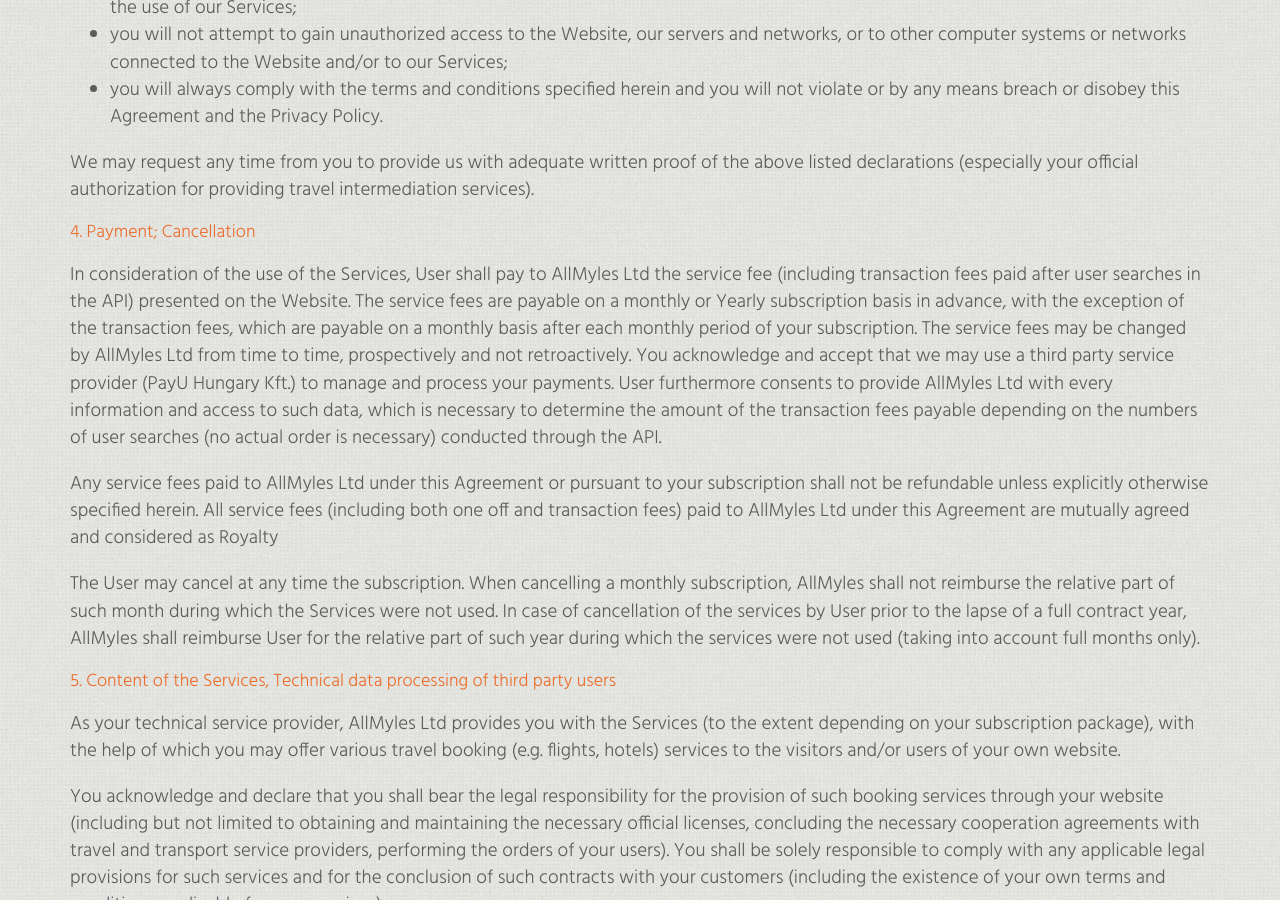
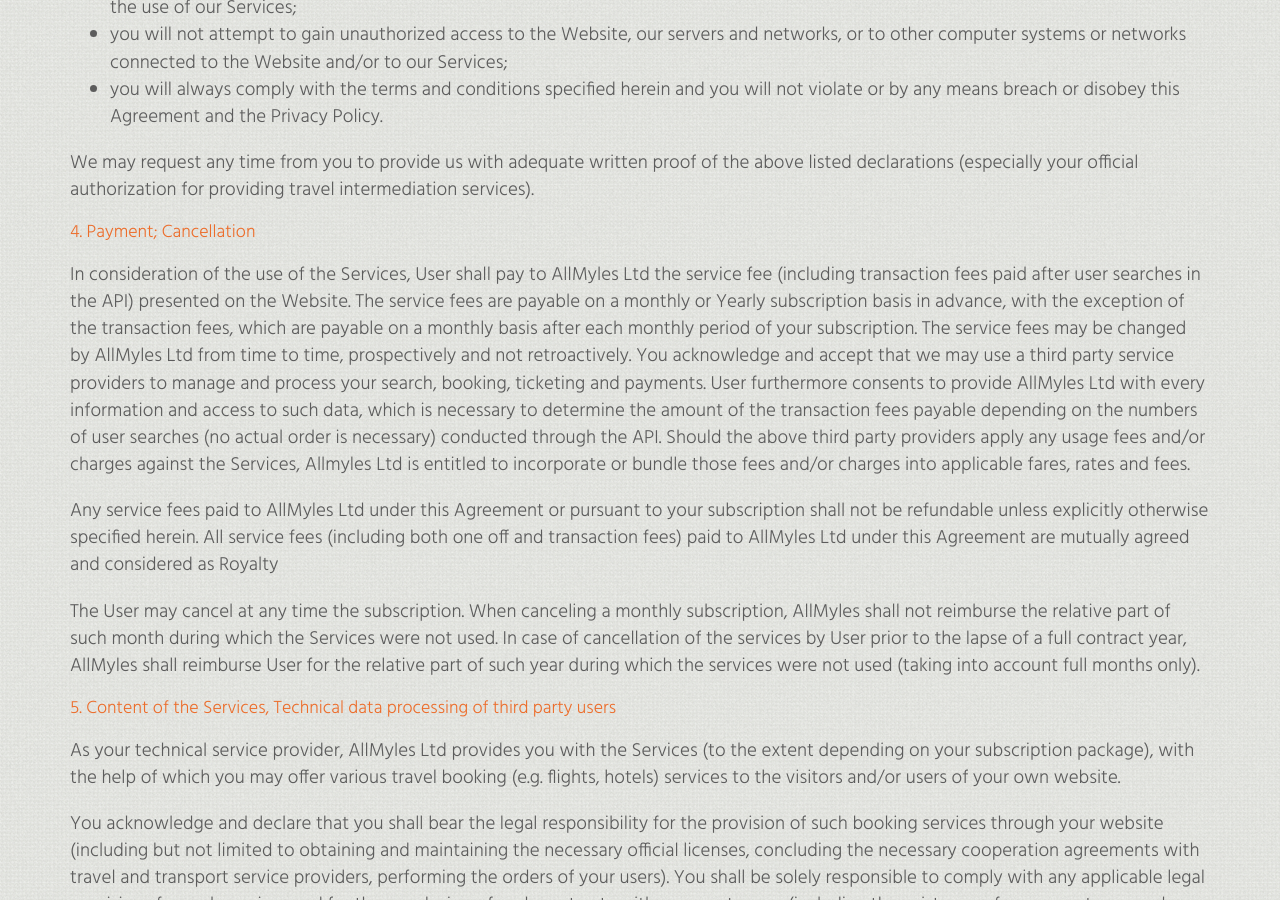
Before and after one commit to balazsszilardtoth/allmyles.github.io, a Jekyll site: the page built from tos.html, in a window 1280 px wide and 900 px high, scrolled down 1560 px. Built offline with Jekyll 4.4.1, drawn with Linux system fonts in a browser that asks for light colours; nearby versions of some CDN libraries.

Commit message:
incorporation of third party fees into fares

```diff
--- a/tos.html
+++ b/tos.html
@@ -32,11 +32,11 @@ title: Terms of Services - Allmyles
 		<p>We may request any time from you to provide us with adequate written proof of the above listed declarations (especially your official authorization for providing travel intermediation services).</p>
 
 		<h4>4. Payment; Cancellation</h4>
-		<p>In consideration of the use of the Services, User shall pay to AllMyles Ltd the service fee (including transaction fees paid after user searches in the API) presented on the Website. The service fees are payable on a monthly or Yearly subscription basis in advance, with the exception of the transaction fees, which are payable on a monthly basis after each monthly period of your subscription. The service fees may be changed by AllMyles Ltd from time to time, prospectively and not retroactively. You acknowledge and accept that we may use a third party service provider (PayU Hungary Kft.) to manage and process your payments. User furthermore consents to provide AllMyles Ltd with every information and access to such data, which is necessary to determine the amount of the transaction fees payable depending on the numbers of user searches (no actual order is necessary) conducted through the API.</p>
+		<p>In consideration of the use of the Services, User shall pay to AllMyles Ltd the service fee (including transaction fees paid after user searches in the API) presented on the Website. The service fees are payable on a monthly or Yearly subscription basis in advance, with the exception of the transaction fees, which are payable on a monthly basis after each monthly period of your subscription. The service fees may be changed by AllMyles Ltd from time to time, prospectively and not retroactively. You acknowledge and accept that we may use a third party service providers to manage and process your search, booking, ticketing and payments. User furthermore consents to provide AllMyles Ltd with every information and access to such data, which is necessary to determine the amount of the transaction fees payable depending on the numbers of user searches (no actual order is necessary) conducted through the API. Should the above third party providers apply any usage fees and/or charges against the Services, Allmyles Ltd is entitled to incorporate or bundle those fees and/or charges into applicable fares, rates and fees.</p>
 
 		<p>Any service fees paid to AllMyles Ltd under this Agreement or pursuant to your subscription shall not be refundable unless explicitly otherwise specified herein. All service fees (including both one off and transaction fees) paid to AllMyles Ltd under this Agreement are mutually agreed and considered as Royalty</p>
 
-		<p>The User may cancel at any time the subscription. When cancelling a monthly subscription, AllMyles shall not reimburse the relative part of such month during which the Services were not used. In case of cancellation of the services by User prior to the lapse of a full contract year, AllMyles shall reimburse User for the relative part of such year during which the services were not used (taking into account full months only).</p>
+		<p>The User may cancel at any time the subscription. When canceling a monthly subscription, AllMyles shall not reimburse the relative part of such month during which the Services were not used. In case of cancellation of the services by User prior to the lapse of a full contract year, AllMyles shall reimburse User for the relative part of such year during which the services were not used (taking into account full months only).</p>
 
 		<h4>5. Content of the Services, Technical data processing of third party users</h4>
 		<p>As your technical service provider, AllMyles Ltd provides you with the Services (to the extent depending on your subscription package), with the help of which you may offer various travel booking (e.g. flights, hotels) services to the visitors and/or users of your own website.</p>
```
